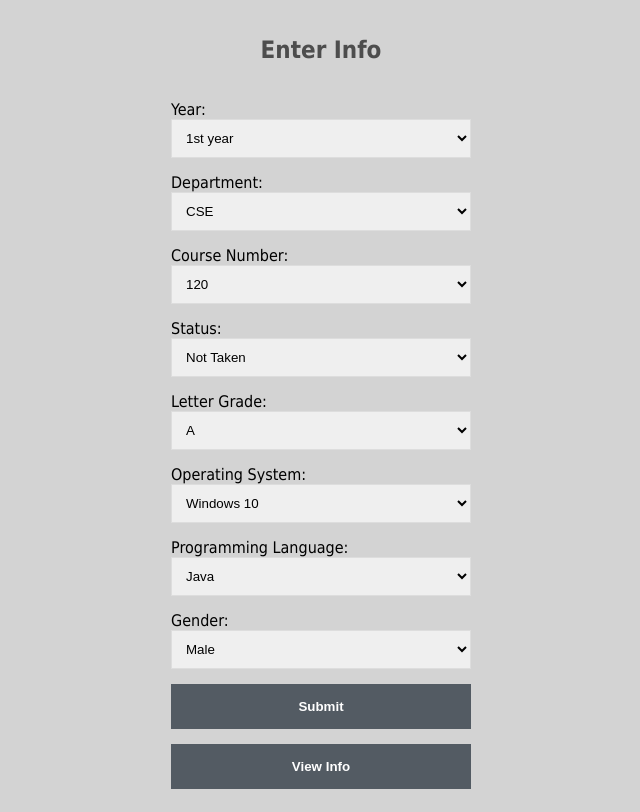
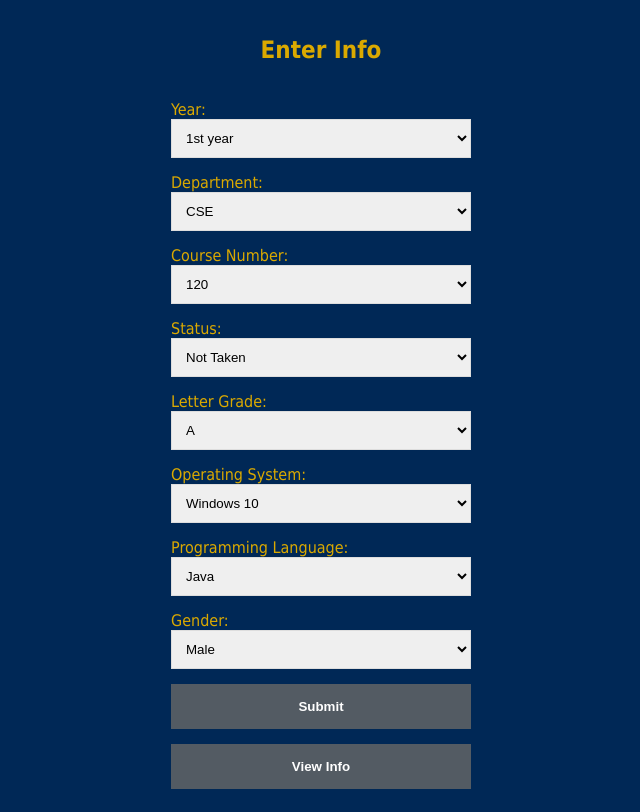
Before and after one commit to WingsL666/Partner-Up-With-Peers-PUP, a plain HTML site: page nodelogin/enterInfo.html in a window 1280 px wide. Shown: the whole page, without its empty margins (319-959 px from the left). Drawn offline with nearby package versions, Linux system fonts and the light colour scheme.

Commit message:
Cosmetic Changes

```diff
--- a/nodelogin/enterInfo.html
+++ b/nodelogin/enterInfo.html
@@ -1,10 +1,13 @@
 <!DOCTYPE html>
 <html>
-<html style="background-color: lightgray;"></html>
+	<html style="background-color: rgb(0, 40, 86);"></html>
     <head>
 	<meta charset="utf-8">
 	<title>Enter Student Info</title>
     <style>
+		label{
+			color: rgb(218, 169, 0);
+		}
 		.info-form {
 			width: 300px;
 			margin: 0 auto;
@@ -12,7 +15,7 @@
 		}
 		.info-form h1 {
 			text-align: center;
-			color: #4d4d4d;
+			color: rgb(218, 169, 0);
 			font-size: 24px;
 			padding: 20px 0 20px 0;
 		}
```
Also changed, not shown: nodelogin/UIpage.html (+2 -2 lines), nodelogin/createAccount.html (+2 -2 lines), nodelogin/login.html (+2 -2 lines), Readme.md (added).
